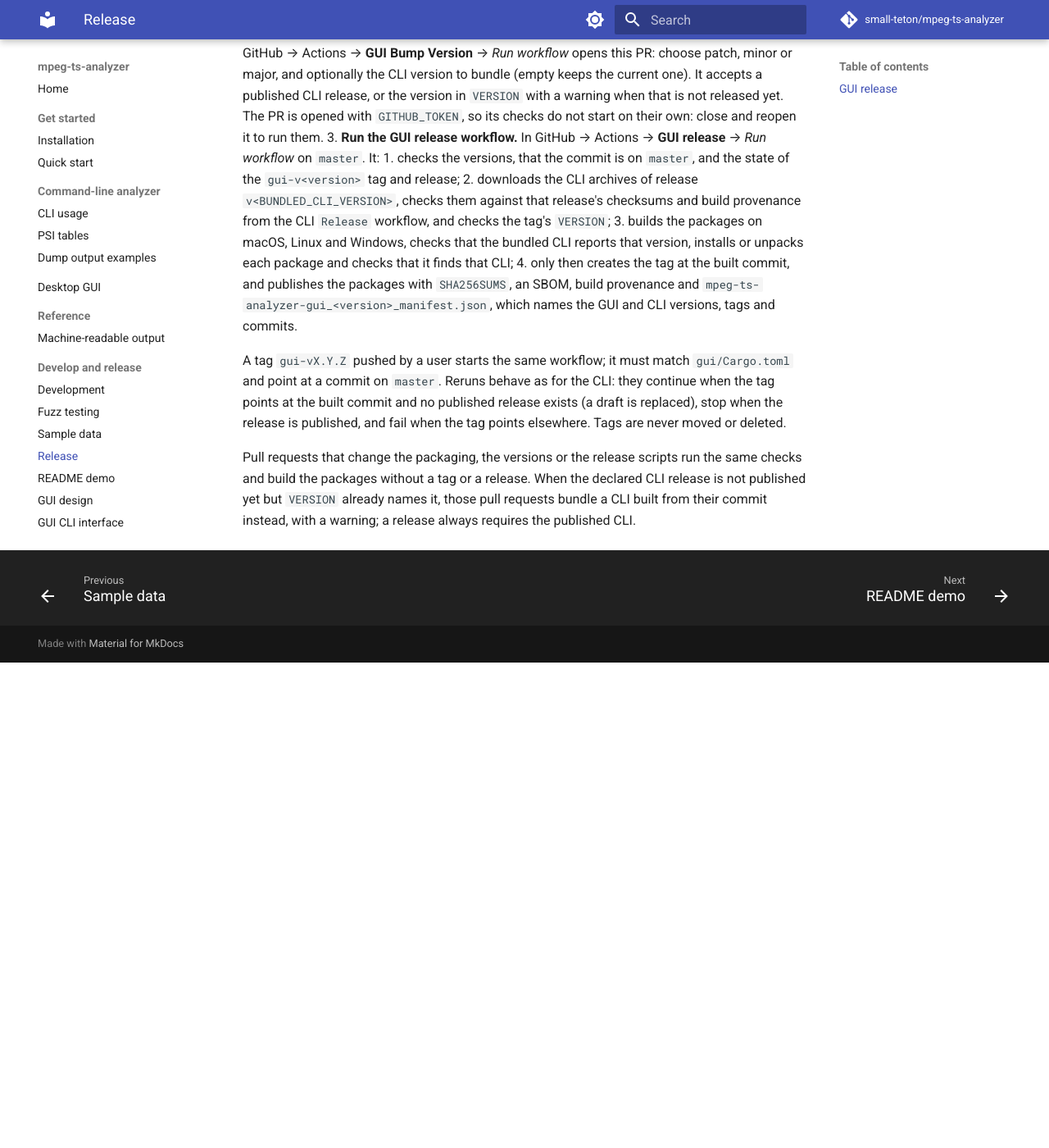
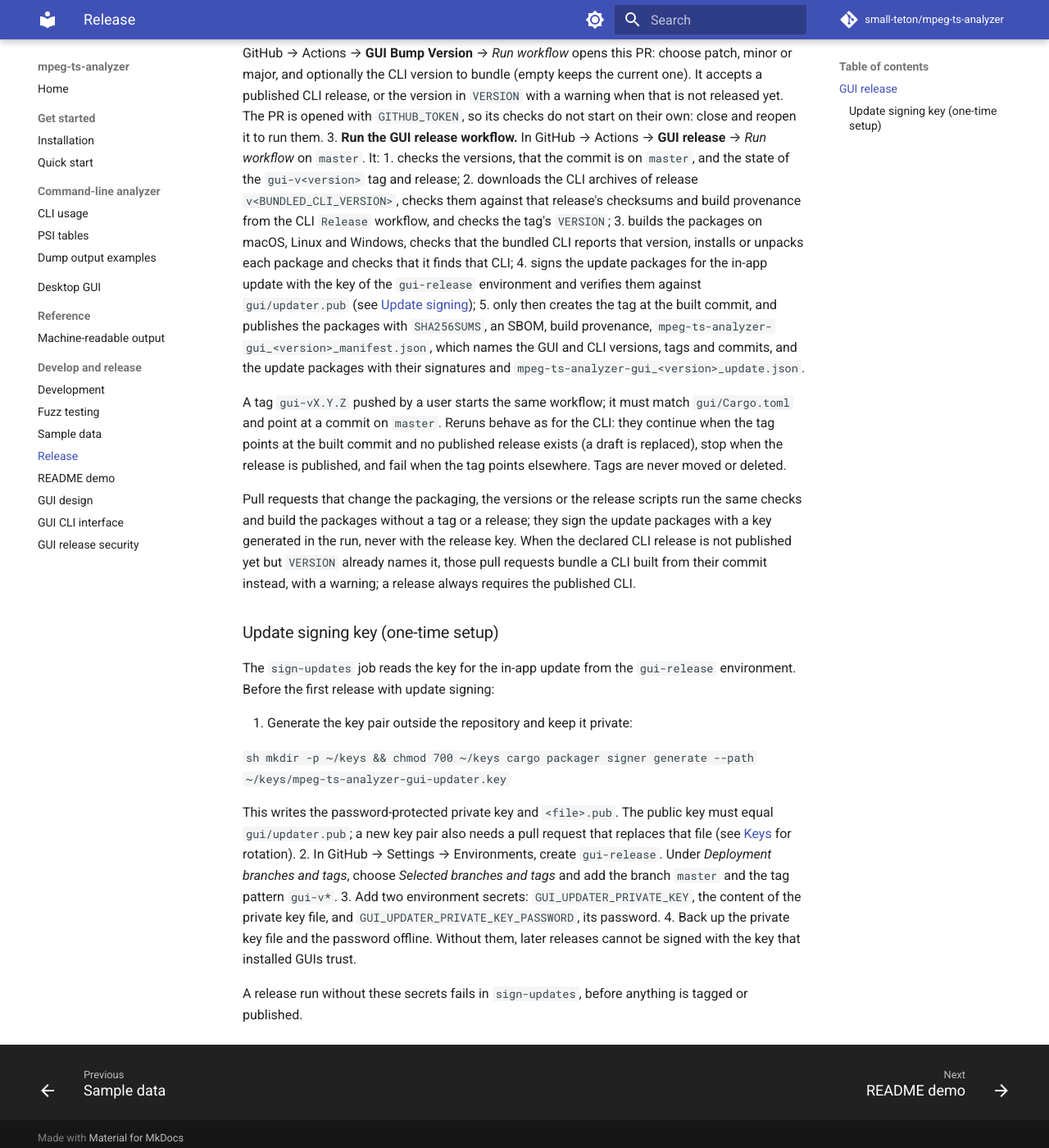
Before and after one commit to small-teton/mpeg-ts-analyzer, an MkDocs documentation site: the page built from docs/development/release.md, in a window 1280 px wide and 1400 px high, scrolled down 1482 px. Shown: the whole window at 82% size. Built offline with MkDocs 1.6.1 and Material for MkDocs 9.7.7, drawn with Linux system fonts in a browser that asks for light colours; comment, search, counter and statistics services are not loaded; before the commit the page ends 2290 px from its top, so only the background shows below that.

Commit message:
ci(gui-release): sign the update packages for the in-app update
Second step of #150. The GUI release now also produces the packages the
in-app update installs, signs them, and publishes them with their
signatures and an update manifest in cargo-packager-updater's format.

- The macOS packaging job archives the ad-hoc signed .app as
  .app.tar.gz (no AppleDouble files) and checks the unpacked archive:
  layout, codesign --verify, and that it finds its bundled CLI.
- sign-updates, the only job using the gui-release environment, signs
  the .app.tar.gz, AppImage and NSIS installer with cargo packager and
  verifies each signature with minisign against gui/updater.pub, which
  is now committed. The release job requires it.
- Pull requests run sign-updates-dry-run with a throwaway key instead;
  they never reference the environment.
- Document the one-time key and environment setup in release.md.

Co-Authored-By: Claude Opus 5.5 <noreply@anthropic.com>

````diff
--- a/docs/development/release.md
+++ b/docs/development/release.md
@@ -75,10 +75,14 @@ the GUI's commit.
    3. builds the packages on macOS, Linux and Windows, checks that the bundled
       CLI reports that version, installs or unpacks each package and checks
       that it finds that CLI;
-   4. only then creates the tag at the built commit, and publishes the packages
-      with `SHA256SUMS`, an SBOM, build provenance and
+   4. signs the update packages for the in-app update with the key of the
+      `gui-release` environment and verifies them against `gui/updater.pub`
+      (see [Update signing](../gui/release-security.md#update-signing));
+   5. only then creates the tag at the built commit, and publishes the packages
+      with `SHA256SUMS`, an SBOM, build provenance,
       `mpeg-ts-analyzer-gui_<version>_manifest.json`, which names the GUI and
-      CLI versions, tags and commits.
+      CLI versions, tags and commits, and the update packages with their
+      signatures and `mpeg-ts-analyzer-gui_<version>_update.json`.
 
 A tag `gui-vX.Y.Z` pushed by a user starts the same workflow; it must match
 `gui/Cargo.toml` and point at a commit on `master`. Reruns behave as for the
@@ -87,7 +91,36 @@ release exists (a draft is replaced), stop when the release is published, and
 fail when the tag points elsewhere. Tags are never moved or deleted.
 
 Pull requests that change the packaging, the versions or the release scripts
-run the same checks and build the packages without a tag or a release. When
+run the same checks and build the packages without a tag or a release; they
+sign the update packages with a key generated in the run, never with the
+release key. When
 the declared CLI release is not published yet but `VERSION` already names it,
 those pull requests bundle a CLI built from their commit instead, with a
 warning; a release always requires the published CLI.
+
+### Update signing key (one-time setup)
+
+The `sign-updates` job reads the key for the in-app update from the
+`gui-release` environment. Before the first release with update signing:
+
+1. Generate the key pair outside the repository and keep it private:
+
+   ```sh
+   mkdir -p ~/keys && chmod 700 ~/keys
+   cargo packager signer generate --path ~/keys/mpeg-ts-analyzer-gui-updater.key
+   ```
+
+   This writes the password-protected private key and `<file>.pub`. The
+   public key must equal `gui/updater.pub`; a new key pair also needs a pull
+   request that replaces that file (see
+   [Keys](../gui/release-security.md#keys) for rotation).
+2. In GitHub → Settings → Environments, create `gui-release`. Under
+   *Deployment branches and tags*, choose *Selected branches and tags* and add
+   the branch `master` and the tag pattern `gui-v*`.
+3. Add two environment secrets: `GUI_UPDATER_PRIVATE_KEY`, the content of the
+   private key file, and `GUI_UPDATER_PRIVATE_KEY_PASSWORD`, its password.
+4. Back up the private key file and the password offline. Without them, later
+   releases cannot be signed with the key that installed GUIs trust.
+
+A release run without these secrets fails in `sign-updates`, before anything is
+tagged or published.
````
Also changed, not shown: docs/gui/design.md (+3 -1 lines), docs/gui/release-security.md (+13 -8 lines), .github/gui-release-notes.md, 3 other files.
